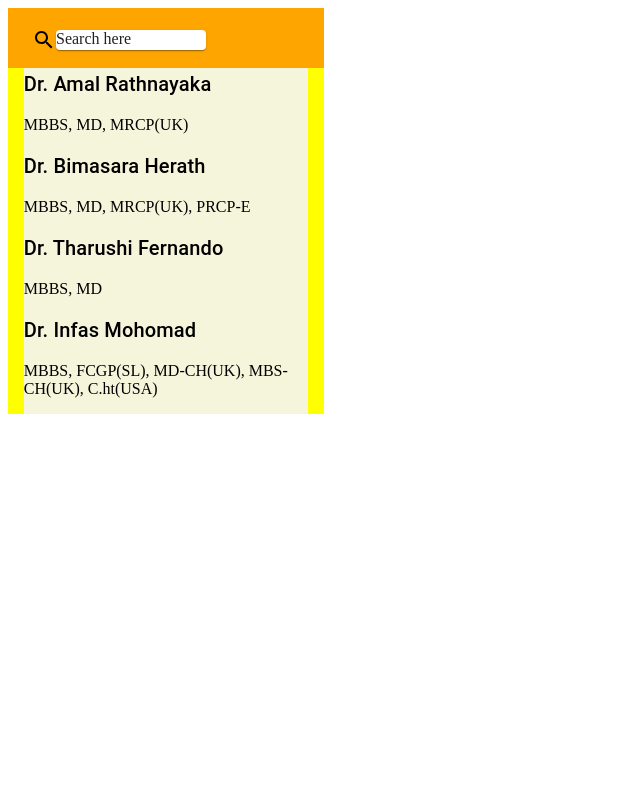
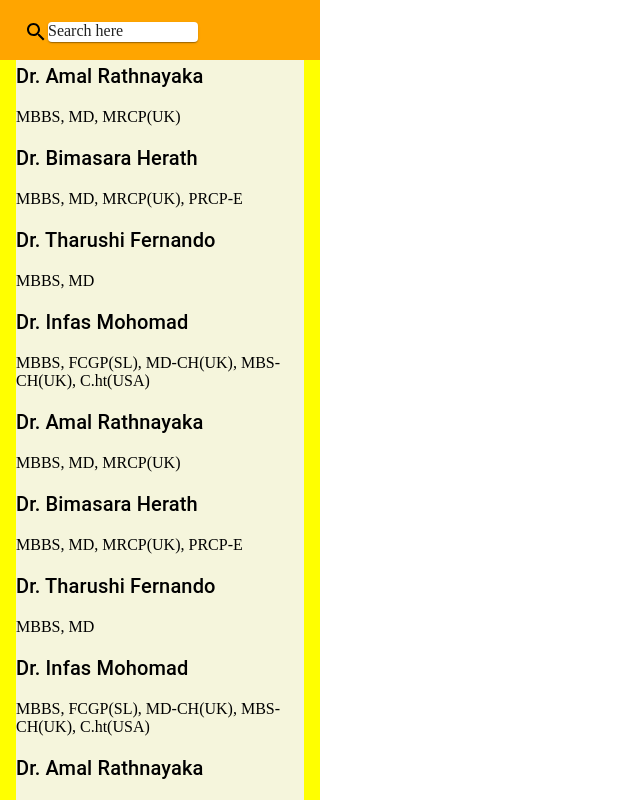
Before and after one commit to Bistec-UOM/MedicareHub_front, a React (Create React App) app in the folder front/: page /lab in a window 1280 px wide. Shown: the whole page, without its empty margins (0-640 px from the left). Built offline with nearby package versions, Linux system fonts and the light colour scheme.

Commit message:
Custom scroll bar added

```diff
--- a/front/package.json
+++ b/front/package.json
@@ -14,6 +14,7 @@
     "react-dom": "^18.2.0",
     "react-router-dom": "^6.21.2",
     "react-scripts": "5.0.1",
+    "styled-components": "^6.1.8",
     "web-vitals": "^2.1.4"
   },
   "scripts": {
--- /dev/null
+++ b/front/src/components/CustomScroll.js
@@ -0,0 +1,25 @@
+// CustomScrollbarStyles.js
+import styled from 'styled-components';
+
+export const CustomScroll = styled.div`
+  /* Add the scrollbar styles here */
+  ::-webkit-scrollbar {
+    width: 8px;
+  }
+
+  ::-webkit-scrollbar-thumb:hover {
+    background: #888;
+  }
+
+  ::-webkit-scrollbar-thumb {
+    background: #cccaca;
+    border-radius: 12px;
+  }
+
+  ::-webkit-scrollbar-track {
+    background: #f1f1f1;
+  }
+
+  /* For Firefox */
+  scrollbar-color: #555 #f1f1f1;
+`;
--- a/front/src/pages/Lab.js
+++ b/front/src/pages/Lab.js
@@ -1,8 +1,9 @@
 import { Grid, Toolbar, Typography, Paper } from '@mui/material'
-import React from 'react'
+import React, { useEffect } from 'react'
 import {SidebarContainer,SidebarTop,SidebarList} from '../components/sidebar/Sidebar'
 import {Sideunit_Doctor} from '../components/sidebar/Sideunits'
 import SearchIcon from '@mui/icons-material/Search';
+import { CustomScroll } from '../components/CustomScroll';
 
 export default function Lab() {
 
@@ -13,9 +14,14 @@ export default function Lab() {
     {'name':'Infas Mohomad','title':'MBBS, FCGP(SL), MD-CH(UK), MBS-CH(UK), C.ht(USA)'}
  ]
 
+ useEffect(()=>{
+  document.body.style.margin = '0';
+ },[])
+
   return (
+   <CustomScroll>
      <Grid container spacing={0}>
-      <Grid xs={3}>
+       <Grid item xs={3} style={{height:'100vh',overflowY:'scroll'}}>
          <SidebarContainer>
            <SidebarTop>
              <Toolbar>
@@ -29,12 +35,23 @@ export default function Lab() {
                  <Sideunit_Doctor name={el.name} title={el.title}></Sideunit_Doctor>
                )
              })}
+             {data.map(el=>{
+               return(
+                 <Sideunit_Doctor name={el.name} title={el.title}></Sideunit_Doctor>
+               )
+             })}
+             {data.map(el=>{
+               return(
+                 <Sideunit_Doctor name={el.name} title={el.title}></Sideunit_Doctor>
+               )
+             })}
            </SidebarList>
          </SidebarContainer>
        </Grid>
-      <Grid xs={9}>
+       <Grid item xs={9}>
 
        </Grid>
      </Grid>
+   </CustomScroll>
   )
 }
```
Also changed, not shown: 1 other file (tests, documents, lock files or other folders). Lines whose indentation alone changed are shown as unchanged.
